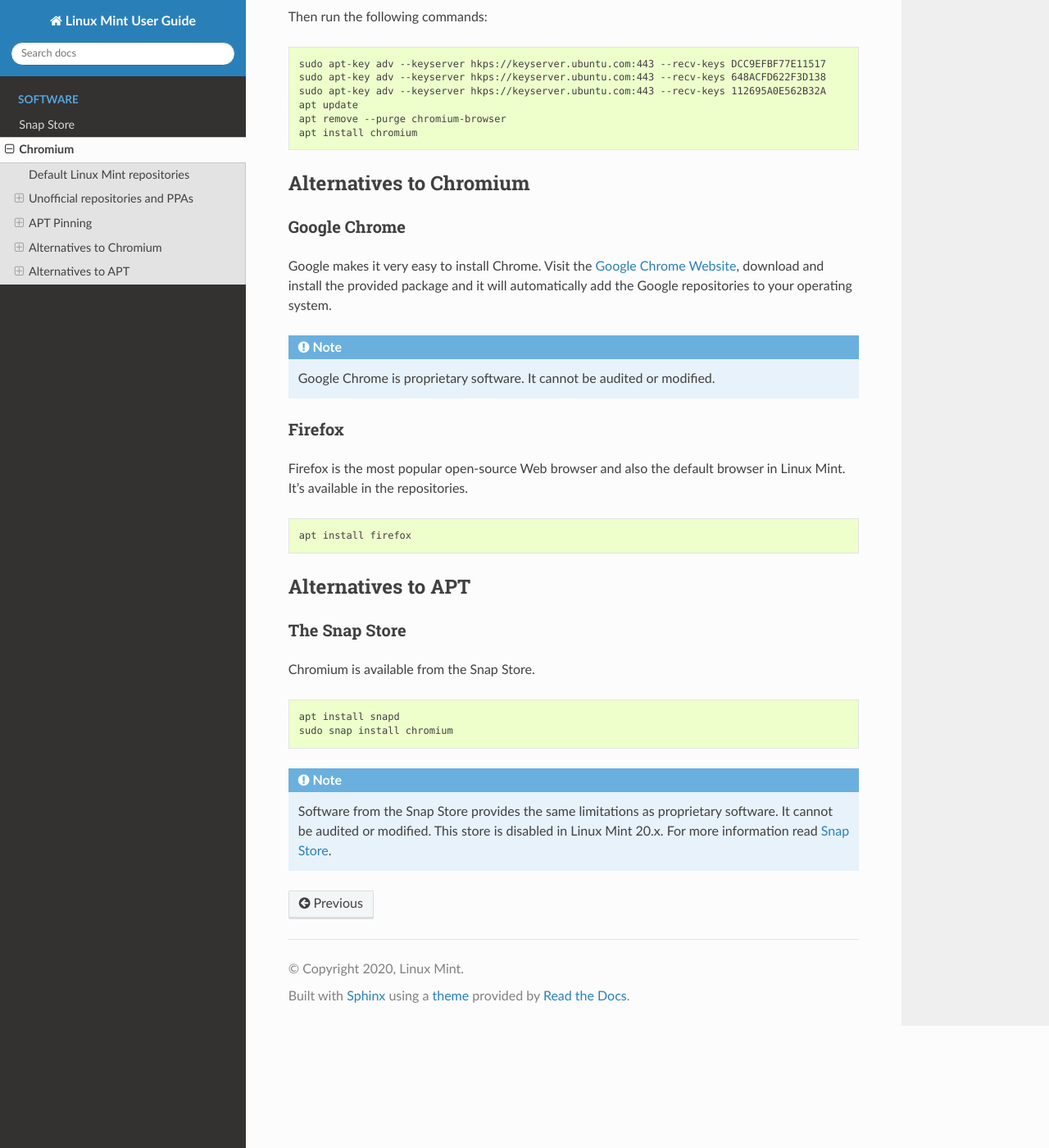
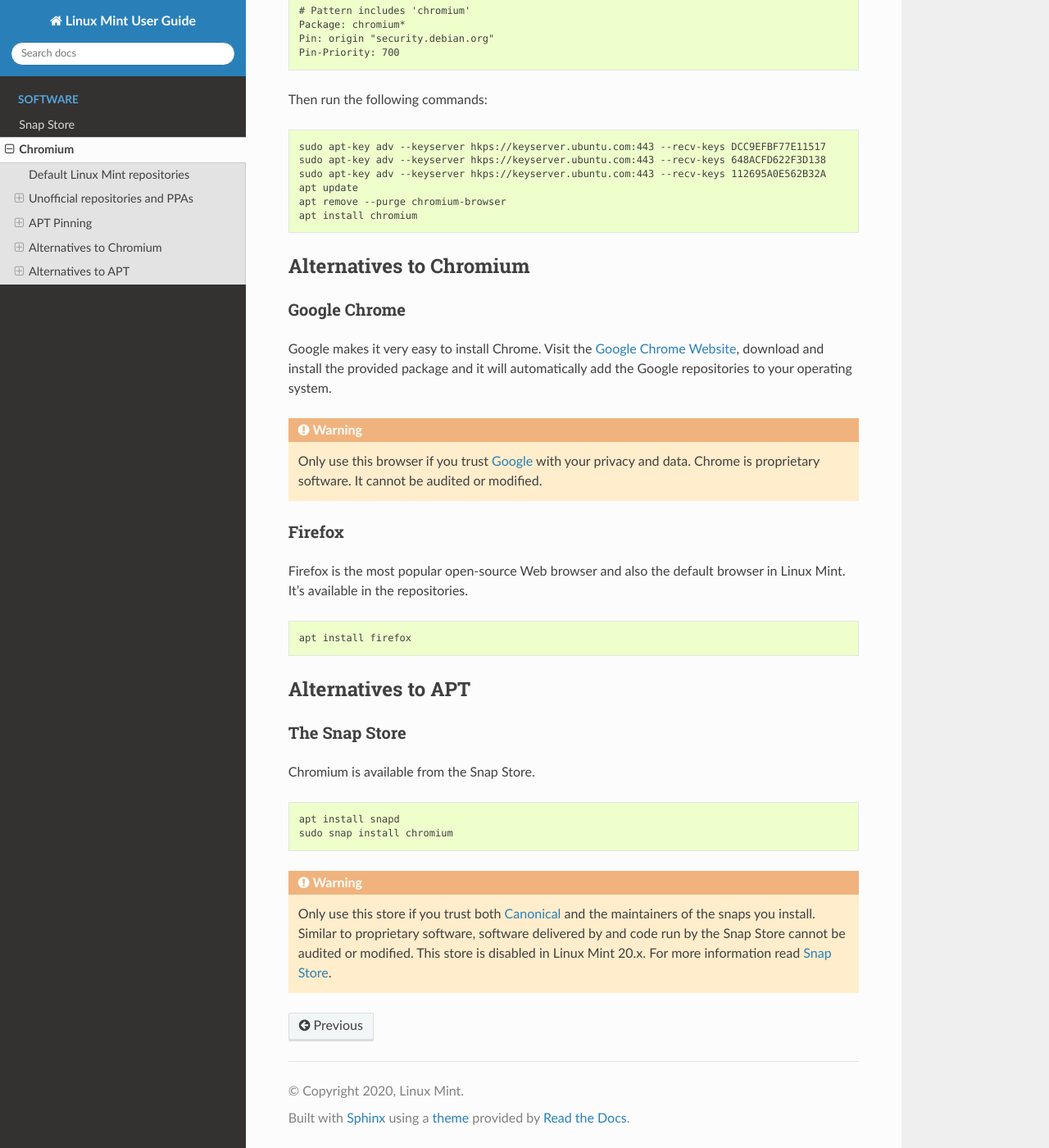
Before and after one commit to linuxmint/doc-user-guide, a Sphinx documentation site: the page built from docs/chromium.rst, in a window 1280 px wide and 1400 px high, scrolled down 2533 px. Shown: the whole window at 82% size. Built offline with Sphinx 7.4.7 and the Read the Docs theme 2.0.0, drawn with Linux system fonts in a browser that asks for light colours; some of the changed text lies outside the part shown.

Commit message:
Update chromium page

```diff
--- a/docs/chromium.rst
+++ b/docs/chromium.rst
@@ -26,9 +26,13 @@
 
 Unofficial repositories and PPAs provide easy access to packages and updates. As always, with unofficial sources, you need to trust the maintainer when it comes to software stability, security and frequency of updates.
 
+.. hint::
+
+	Create a Timeshift system snapshot before adding any unofficial software sources or installing software from third parties. This will allow you to revert any potential mistakes or undesired consequences.
+
 .. warning::
 
-	Create a Timeshift system snapshot before adding any unofficial software sources or installing software from third parties. This will allow you to revert any potential mistakes or undesired consequences.
+	Do not use PPAs or third party sources unless you trust its maintainer.
 
 Saikrishna Arcot's Chromium BETA PPA
 ------------------------------------
@@ -136,9 +140,9 @@
 
 Google makes it very easy to install Chrome. Visit the `Google Chrome Website <https://www.google.com/chrome/>`_, download and install the provided package and it will automatically add the Google repositories to your operating system.
 
-.. note::
+.. warning::
 
-	Google Chrome is proprietary software. It cannot be audited or modified.
+	Only use this browser if you trust `Google <https://google.com>`_ with your privacy and data. Chrome is proprietary software. It cannot be audited or modified.
 
 Firefox
 -------
@@ -162,6 +166,6 @@
 	apt install snapd
 	sudo snap install chromium
 
-.. note::
+.. warning::
 
-	Software from the Snap Store provides the same limitations as proprietary software. It cannot be audited or modified. This store is disabled in Linux Mint 20.x. For more information read :ref:`Snap Store <snapstore>`.
+	Only use this store if you trust both `Canonical <https://canonical.com>`_ and the maintainers of the snaps you install. Similar to proprietary software, software delivered by and code run by the Snap Store cannot be audited or modified. This store is disabled in Linux Mint 20.x. For more information read :ref:`Snap Store <snapstore>`.
```
